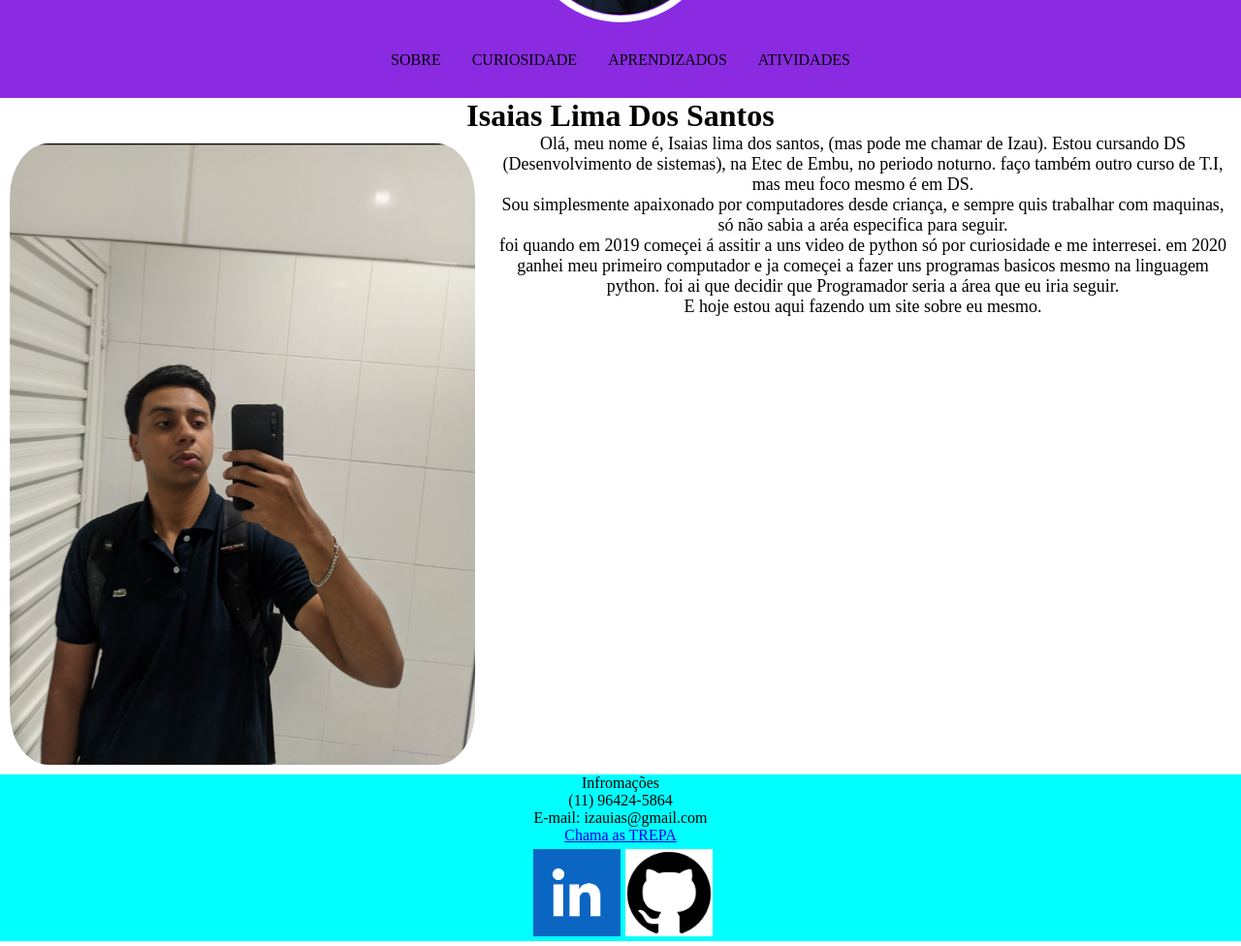
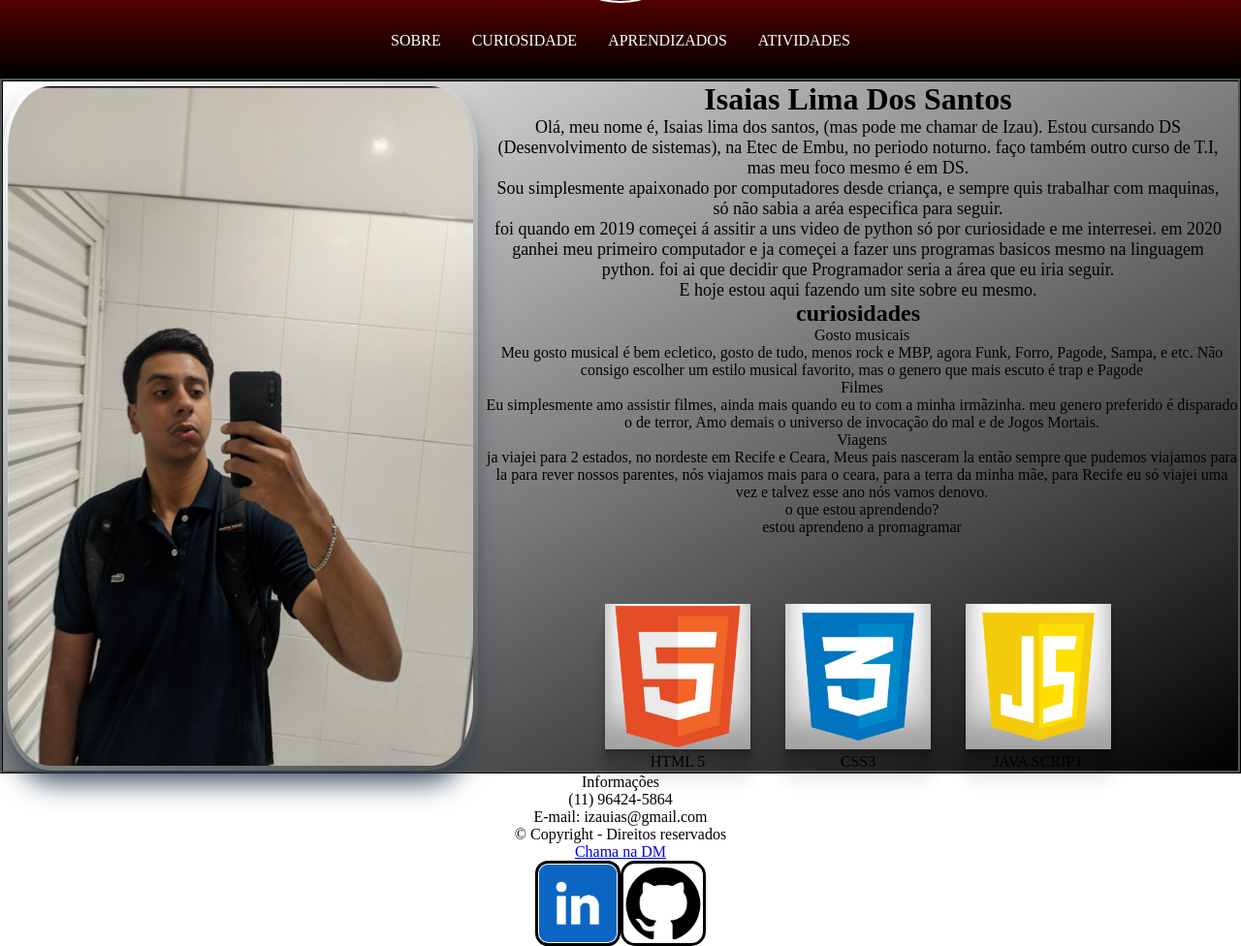
Before and after one commit to izauuu/Portifolio, a plain HTML site: page index.html in a window 1280 px wide. Shown: the part 174-1150 px from the top of the page at 97% size. Drawn offline with Linux system fonts and the light colour scheme.

Commit message:
first valid

```diff
--- a/css/style.css
+++ b/css/style.css
@@ -8,33 +8,33 @@
 
 h1 {
     text-align: center;
+    color: black;
 }
 
-p {
+
+div p {
     text-align: center;
+    color: black;
     font-size: large;
     padding-left: 10px;
     padding-right: 10px;
-
 }
-
 .Izau {
-    width: 180px;
-    border-radius: 60%;
+    width: 160px;
+    border-radius: 50%;
     /* o tanto que vai ser arredondado */
-    border: 7px solid white;
+    border: 7px double white;
     /* a borda da foto */
     padding: 1px;
-
 }
 
 header {
-    background-color: blueviolet;
+    background-color: black;
     display: flex;
     /*tecnica de estilização para posicionar elementos.*/
     flex-direction: column;
     align-items: center;
-
+    background-image: linear-gradient(red, black);
 }
 
 nav ul {
@@ -46,63 +46,108 @@ nav ul li {
     display: inline-block;
     padding: 30px 14px;
     /* espaçamento interno d elemento, primeiro px, cima e baixo, segundo lados, um so pra ambos*/
-
+    color: white;
 }
 
 header nav ul li:hover {
-    background-color: #fff;
-    color: #000;
+    background-color: darkslategrey;
+    color: white;
     padding: 10px 15px;
     transition: 1s;
+    box-shadow: 6px 4px 0px 0px #033f33c5;
     cursor: pointer;
+    border-radius: 10px;
 }
 
 .imagemcentral {
     display: flex;
-    text-align: justify ;
+    text-align: justify;
+    background-image: linear-gradient(to bottom right, white, black);
+    border: ridge black;
+}
 
+footer {
+    text-align: center;
 
 
 
 }
-footer{
-    background-color: aqua;
-    text-align: center;
 
-
-}
-.img2{
+.img2 {
     width: 120px;
     border-radius: 70%;
 }
 
 
-.divft{
+.divft {
     justify-content: center;
     display: flex;
     align-items: center;
+}
 
 
+.git {
+    width: 80px;
+    display: flex;
+    padding: 1px;
+    cursor: pointer;
+    border-radius: 15px;
+    border: solid black;
 }
 
-.git{
-    width: 90px;
+.link {
+    width: 80px;
     display: flex;
-    padding: 5px;
-
-
-}
-
-.link{
-    width: 90px;
-    display: flex;
-    padding: 5x;
+    padding: 1px;
+    cursor: pointer;
+    border-radius: 15%;
+    border: solid black;
 }
 
 .imagemcentral2 {
+
+    border-radius: 10%;
+    padding: 5px;
+    width: 480px;
+    box-shadow: rgb(38, 57, 77) 0px 20px 30px -10px;
+}
+
+.listas {
+    text-align: center;
+    padding-left: 8px;
+}
+
+h2 {
+    text-align: center;
+}
+
+.imagem {
+    margin-top: 70px;
     display: flex;
-    border-radius: 10%;
-    padding: 10px;
-    width: 480px;
+    flex-direction: row;
+    align-items: center;
+    justify-content: center;
+    text-align: center;
+    color: black;
+}
 
+
+.html{
+    width: 150px;
+    background-color: white;
+    margin: 0px 18px;
+    box-shadow: rgba(0, 0, 0, 0.17) 0px -23px 25px 0px inset, rgba(0, 0, 0, 0.15) 0px -36px 30px 0px inset, rgba(0, 0, 0, 0.1) 0px -79px 40px 0px inset, rgba(0, 0, 0, 0.06) 0px 2px 1px, rgba(0, 0, 0, 0.09) 0px 4px 2px, rgba(0, 0, 0, 0.09) 0px 8px 4px, rgba(0, 0, 0, 0.09) 0px 16px 8px, rgba(0, 0, 0, 0.09) 0px 32px 16px;
 }
+
+.js{
+    width: 150px;
+    background-color: white;
+    margin: 0px 18px;
+    box-shadow: rgba(0, 0, 0, 0.17) 0px -23px 25px 0px inset, rgba(0, 0, 0, 0.15) 0px -36px 30px 0px inset, rgba(0, 0, 0, 0.1) 0px -79px 40px 0px inset, rgba(0, 0, 0, 0.06) 0px 2px 1px, rgba(0, 0, 0, 0.09) 0px 4px 2px, rgba(0, 0, 0, 0.09) 0px 8px 4px, rgba(0, 0, 0, 0.09) 0px 16px 8px, rgba(0, 0, 0, 0.09) 0px 32px 16px;
+}
+.css{
+    width: 150px;
+    background-color: white;
+    margin: 0px 18px;
+    box-shadow: rgba(0, 0, 0, 0.17) 0px -23px 25px 0px inset, rgba(0, 0, 0, 0.15) 0px -36px 30px 0px inset, rgba(0, 0, 0, 0.1) 0px -79px 40px 0px inset, rgba(0, 0, 0, 0.06) 0px 2px 1px, rgba(0, 0, 0, 0.09) 0px 4px 2px, rgba(0, 0, 0, 0.09) 0px 8px 4px, rgba(0, 0, 0, 0.09) 0px 16px 8px, rgba(0, 0, 0, 0.09) 0px 32px 16px;
+}
--- a/index.html
+++ b/index.html
@@ -1,11 +1,11 @@
 <!DOCTYPE html> <!-- vai informar pro navegador a versão do html-->
-<html lang="en"> <!--informa que o arquivo é o arquivo html, e tudo que tiver dentro faz parte do codigo html-->
+<html lang="pt-br"> <!--informa que o arquivo é o arquivo html, e tudo que tiver dentro faz parte do codigo html-->
 
 <head> <!--onde vai ficar todas as configurações, é o cabeçalho-->
     <meta charset="UTF-8"> <!--renderizar caracter especial -->
     <meta name="viewport" content="width=device-width, initial-scale=1.0">
     <link rel="stylesheet" href="./css/style.css">
-    <script src="./js/script.js"></script>
+    <script defer src="./js/script.js"></script>
     <link rel="icon" href="./img/Screenshot_20230821-132048.png">
     <title> pórtifolio - isaias </title>
 </head>
@@ -18,7 +18,9 @@
                 <li> sobre</li>
                 <li> curiosidade</li>
                 <li> aprendizados</li>
+                <a href="atividades.html">
                     <li> atividades</li>
+                </a>
 
 
             </ul>
@@ -27,46 +29,130 @@
     </header>
 
     <main>
-        <h1> Isaias Lima Dos Santos </h1>
+
         <div class="imagemcentral">
             <img class="imagemcentral2" src="./img/Screenshot_20230821-132032.png"
                 alt="Homem bonito tirando foto no espelho">
 
             <div>
+                <h1> Isaias Lima Dos Santos </h1>
                 <p> Olá, meu nome é, Isaias lima dos santos, (mas pode me chamar de Izau). Estou cursando DS
                     (Desenvolvimento de
-                sistemas), na Etec de Embu, no periodo noturno. faço também outro curso de T.I, mas meu foco mesmo é em
+                    sistemas), na Etec de Embu, no periodo noturno. faço também outro curso de T.I, mas meu foco mesmo é
+                    em
                     DS.
                 </p>
-            <p> Sou simplesmente apaixonado por computadores desde criança, e sempre quis trabalhar com maquinas, só não
+                <p> Sou simplesmente apaixonado por computadores desde criança, e sempre quis trabalhar com maquinas, só
+                    não
                     sabia a aréa especifica para seguir.</p>
-            <p> foi quando em 2019 começei á assitir a uns video de python só por curiosidade e me interresei. em 2020
+                <p> foi quando em 2019 começei á assitir a uns video de python só por curiosidade e me interresei. em
+                    2020
                     ganhei
-                meu primeiro computador e ja começei a fazer uns programas basicos mesmo na linguagem python. foi ai que
+                    meu primeiro computador e ja começei a fazer uns programas basicos mesmo na linguagem python. foi ai
+                    que
                     decidir
                     que Programador seria a área que eu iria seguir.</p>
                 <p> E hoje estou aqui fazendo um site sobre eu mesmo.</p>
+
+                <h2> curiosidades </h2>
+
+                <dl class="listas">
+                    <dt> Gosto musicais </dt>
+                    <dd> Meu gosto musical é bem ecletico, gosto de tudo, menos rock e MBP, agora Funk, Forro, Pagode,
+                        Sampa, e etc.
+                        Não consigo escolher um estilo musical favorito, mas o genero que mais escuto é trap e Pagode
+                    </dd>
+
+                    <dt> Filmes </dt>
+                    <dd> Eu simplesmente amo assistir filmes, ainda mais quando eu to com a minha irmãzinha. meu genero
+                        preferido é disparado o de terror, Amo demais o universo de invocação do mal
+                        e de Jogos Mortais. </dd>
+
+                    <dt> Viagens </dt>
+                    <dd> ja viajei para 2 estados, no nordeste em Recife e Ceara, Meus pais nasceram la então sempre que
+                        pudemos viajamos
+                        para la para rever nossos parentes, nós viajamos mais para o ceara, para a terra da minha mãe,
+                        para Recife eu só viajei uma vez
+                        e talvez esse ano nós vamos denovo. </dd>
+
+                     <dt> o que estou aprendendo?</dt>
+                     <dd> estou aprendeno a promagramar</dd>
+                    <dt> </dt>
+                </dl>
+
+                <div class="imagem">
+                    <figure>
+                        <img class="html" src="./img/html.png" alt="LOGO HTML5">
+                    <figcaption>HTML 5</figcaption>
+                    </figure>
+                        <figure>
+                            <img class="css" src="./img/css.png" alt="LOGO css">
+                            <figcaption>CSS3</figcaption>
+                        </figure>
+                    <figure>
+                        <img class="js" src="./img/js.png" alt="LOGO JS">
+                        <figcaption>JAVA SCRIPT</figcaption>
+                    </figure>
                 </div>
+
+
+
             </div>
+
+            </div>
+
+
+
+
+
+
+
+
+
+
+
+
+
+
+
     </main>
 
     <footer>
         <div>
             <ul>
 
-            <li>Infromações</li>
+                <li>Informações</li>
                 <li>(11) 96424-5864</li>
                 <li>E-mail: izauias@gmail.com </li>
-            <a target="_blank" href="https://www.instagram.com/iizau_santos/">Chama as TREPA</a>
+                <li>&copy; Copyright - Direitos reservados </li>
+                <a target="_blank" href="https://www.instagram.com/iizau_santos/">Chama na DM</a>
 
 
             </ul>
 
 
 
+
+
+
+
+
+
+
+
+
+
+
+
+            </div>
+
+
+
             <div class="divft">
-        <img class="git" src="./img/download.png" alt="">
-        <img  class="link" src="./img/download (1).png" alt="">
+                <a target="_blank" href="https://www.linkedin.com/in/isaias-lima-44a27626a/"> <img class="link"
+                        src="./img/download.png" alt=""> </a>
+                <a target="_blank" href="https://github.com/izauuu"> <img class="git" src="./img/download (1).png"
+                        alt=""> </a>
             </div>
 
 
--- a/js/script.js
+++ /dev/null
@@ -1,16 +0,0 @@
-let n1;
-let n2;
-
-
-//n2 = parseInt(prompt("qual a sua idade pivete?"));
-
-//if( n2 >= "18")
-{
- //  alert("acesso liberado")
-}
-//else
-{
-  //  alert("acesso, negado")
-   // window.location.href =  "https://www.google.com/search?client=opera-gx&hs=k8T&sca_esv=560260547&sxsrf=AB5stBh5hyxYhC10zvbQckI8EO8CD6OvNQ:1693022631133&q=não+pode&tbm=isch&source=lnms&sa=X&ved=2ahUKEwiC15nkuPmAAxVGppUCHfn-CRcQ0pQJegQIDhAB&biw=1313&bih=656&dpr=1#imgrc=IPRdecJa7cNTFM"
-}
-const nome = document.getElementById('')
```
Also changed, not shown: atividades.html (added, +20 -0 lines), img/css.png (added), img/html.png (added), img/js.png (added). Lines whose indentation alone changed are shown as unchanged.
